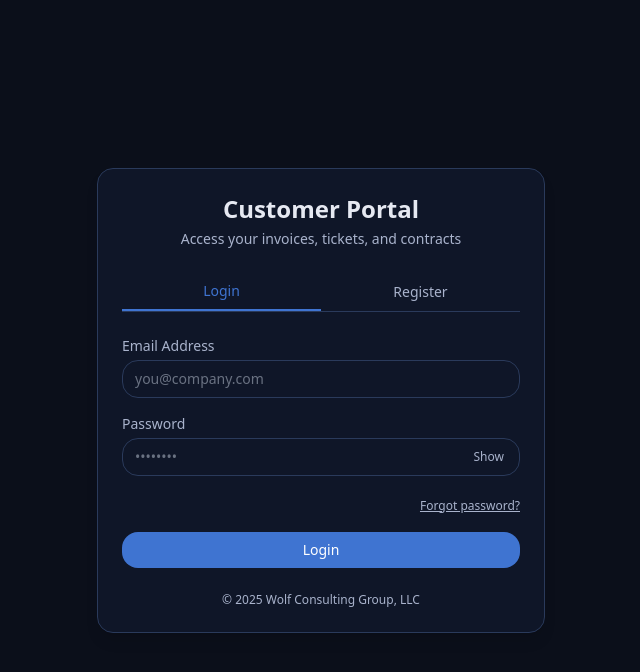
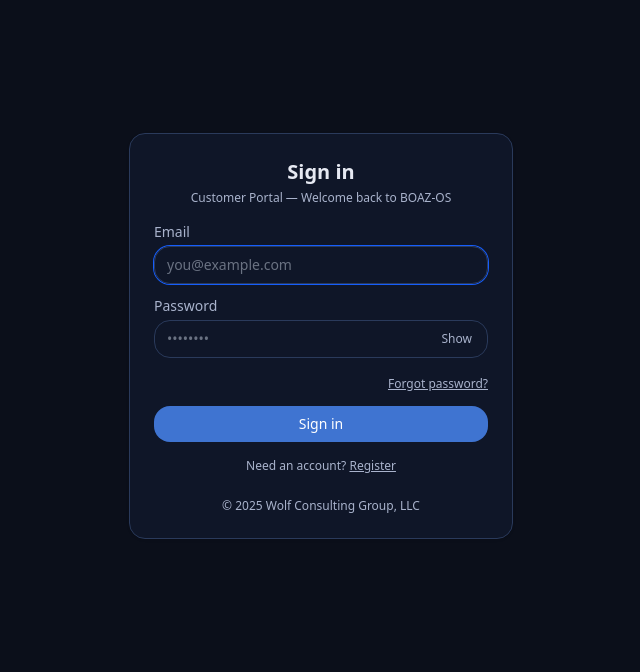
Before and after one commit to WolfCon2023/boaz_v2, a React (Vite) app in the folder apps/web/: page /customer/login in a window 1280 px wide. Shown: the top 672 px of the page, without its empty margins (319-959 px from the left). Built offline with nearby package versions, Linux system fonts and the light colour scheme.

Commit message:
Updated: Customer Portal sign-in now matches the internal sign-in design

```diff
--- a/apps/web/src/pages/CustomerPortalLogin.tsx
+++ b/apps/web/src/pages/CustomerPortalLogin.tsx
@@ -18,6 +18,7 @@ export default function CustomerPortalLogin() {
   const [loading, setLoading] = React.useState(false)
   const [mounted, setMounted] = React.useState(false)
   const [showPwd, setShowPwd] = React.useState(false)
+  const [capsOn, setCapsOn] = React.useState(false)
 
   // Login form
   const [loginEmail, setLoginEmail] = React.useState('')
@@ -40,6 +41,14 @@ export default function CustomerPortalLogin() {
     const id = requestAnimationFrame(() => setMounted(true))
     return () => cancelAnimationFrame(id)
   }, [])
+
+  React.useEffect(() => {
+    try {
+      if (mode === 'login') (document.getElementById('customer-login-email') as HTMLInputElement | null)?.focus()
+      if (mode === 'register') (document.getElementById('customer-register-name') as HTMLInputElement | null)?.focus()
+      if (mode === 'forgot') (document.getElementById('customer-forgot-email') as HTMLInputElement | null)?.focus()
+    } catch {}
+  }, [mode])
 
   async function handleLogin(e: React.FormEvent) {
     e.preventDefault()
@@ -131,8 +140,8 @@ export default function CustomerPortalLogin() {
   }
 
   return (
-    <div className="relative overflow-hidden flex min-h-screen items-center justify-center bg-[color:var(--color-bg)]">
-      {/* Animated background - matching BOAZ design */}
+    <div className="relative overflow-hidden flex min-h-[calc(100vh-8rem)] items-center justify-center">
+      {/* Animated background - match internal sign-in */}
       <style>{`
         @keyframes floatX { 0%{transform:translateX(-20%)} 50%{transform:translateX(20%)} 100%{transform:translateX(-20%)} }
         @keyframes floatY { 0%{transform:translateY(-10%)} 50%{transform:translateY(10%)} 100%{transform:translateY(-10%)} }
@@ -143,50 +152,31 @@ export default function CustomerPortalLogin() {
         <div className="absolute top-1/3 -right-20 h-64 w-64 rounded-full blur-3xl" style={{ background: 'radial-gradient(40% 40% at 50% 50%, #a855f755, transparent 70%)', animation: 'floatX 13s ease-in-out infinite' }} />
       </div>
 
-      <div className={`w-[min(90vw,28rem)] rounded-2xl border border-[color:var(--color-border)] bg-[color:var(--color-panel)] p-6 shadow-lg transition-all duration-300 ${mounted ? 'opacity-100 translate-y-0 scale-100' : 'opacity-0 translate-y-3 scale-[0.98]'}`}>
-        {/* Header */}
-        <div className="mb-6 text-center">
-          <div className="mb-1 text-2xl font-semibold text-[color:var(--color-text)]">Customer Portal</div>
-          <div className="text-sm text-[color:var(--color-text-muted)]">Access your invoices, tickets, and contracts</div>
+      <div className={`w-[min(90vw,24rem)] rounded-2xl border border-[color:var(--color-border)] bg-[color:var(--color-panel)] p-6 shadow transition-all duration-300 ${mounted ? 'opacity-100 translate-y-0 scale-100' : 'opacity-0 translate-y-3 scale-[0.98]'}`}>
+        <div className="mb-1 text-center text-xl font-semibold">
+          {mode === 'login' && 'Sign in'}
+          {mode === 'register' && 'Create account'}
+          {mode === 'forgot' && 'Reset password'}
         </div>
-
-        {/* Tabs */}
-        {!regSuccess && !forgotSent && (
-          <div className="mb-6 flex border-b border-[color:var(--color-border)]">
-            <button
-              onClick={() => setMode('login')}
-              className={`flex-1 py-2 text-sm font-medium transition-colors ${
-                mode === 'login'
-                  ? 'border-b-2 border-[color:var(--color-primary-600)] text-[color:var(--color-primary-600)]'
-                  : 'text-[color:var(--color-text-muted)] hover:text-[color:var(--color-text)]'
-              }`}
-            >
-              Login
-            </button>
-            <button
-              onClick={() => setMode('register')}
-              className={`flex-1 py-2 text-sm font-medium transition-colors ${
-                mode === 'register'
-                  ? 'border-b-2 border-[color:var(--color-primary-600)] text-[color:var(--color-primary-600)]'
-                  : 'text-[color:var(--color-text-muted)] hover:text-[color:var(--color-text)]'
-              }`}
-            >
-              Register
-            </button>
-          </div>
-        )}
+        <div className="mb-4 text-center text-xs text-[color:var(--color-text-muted)]">
+          {mode === 'login' && 'Customer Portal — Welcome back to BOAZ‑OS'}
+          {mode === 'register' && 'Customer Portal — Create your access'}
+          {mode === 'forgot' && 'Customer Portal — We’ll email a reset link'}
+        </div>
 
         {/* Login Form */}
         {mode === 'login' && !forgotSent && (
-          <form onSubmit={handleLogin} className="space-y-4">
+          <form onSubmit={handleLogin} className="space-y-3">
             <label className="block text-sm">
-              <span className="mb-1 block text-[color:var(--color-text-muted)]">Email Address</span>
+              <span className="mb-1 block text-[color:var(--color-text-muted)]">Email</span>
               <input
                 type="email"
                 value={loginEmail}
                 onChange={(e) => setLoginEmail(e.target.value)}
                 className="w-full rounded-lg border border-[color:var(--color-border)] bg-transparent px-3 py-2 text-sm text-[color:var(--color-text)]"
-                placeholder="you@company.com"
+                placeholder="you@example.com"
+                id="customer-login-email"
+                autoComplete="email"
                 required
               />
             </label>
@@ -198,8 +188,10 @@ export default function CustomerPortalLogin() {
                   type={showPwd ? 'text' : 'password'}
                   value={loginPassword}
                   onChange={(e) => setLoginPassword(e.target.value)}
-                  className="w-full rounded-lg border border-[color:var(--color-border)] bg-transparent px-3 py-2 pr-16 text-sm text-[color:var(--color-text)]"
+                  className="w-full rounded-lg border border-[color:var(--color-border)] bg-transparent px-3 py-2 pr-10 text-sm text-[color:var(--color-text)]"
                   placeholder="••••••••"
+                  autoComplete="current-password"
+                  onKeyUp={(e) => setCapsOn((e as any).getModifierState && (e as any).getModifierState('CapsLock'))}
                   required
                 />
                 <button
@@ -210,6 +202,7 @@ export default function CustomerPortalLogin() {
                   {showPwd ? 'Hide' : 'Show'}
                 </button>
               </div>
+              {capsOn && <div className="mt-1 text-[11px] text-yellow-300">Caps Lock is on</div>}
             </label>
 
             <div className="text-right">
@@ -227,14 +220,21 @@ export default function CustomerPortalLogin() {
               disabled={loading}
               className="w-full rounded-lg bg-[color:var(--color-primary-600)] px-3 py-2 text-sm text-white hover:bg-[color:var(--color-primary-700)] disabled:opacity-50 transition-colors"
             >
-              {loading ? 'Logging in...' : 'Login'}
+              {loading ? 'Signing in…' : 'Sign in'}
             </button>
+
+            <div className="pt-1 text-center text-xs text-[color:var(--color-text-muted)]">
+              Need an account?{' '}
+              <button type="button" className="underline" onClick={() => { setMode('register'); setForgotSent(false); setRegSuccess(false) }}>
+                Register
+              </button>
+            </div>
           </form>
         )}
 
         {/* Register Form */}
         {mode === 'register' && !regSuccess && (
-          <form onSubmit={handleRegister} className="space-y-4">
+          <form onSubmit={handleRegister} className="space-y-3">
             <label className="block text-sm">
               <span className="mb-1 block text-[color:var(--color-text-muted)]">Full Name *</span>
               <input
@@ -243,6 +243,7 @@ export default function CustomerPortalLogin() {
                 onChange={(e) => setRegName(e.target.value)}
                 className="w-full rounded-lg border border-[color:var(--color-border)] bg-transparent px-3 py-2 text-sm text-[color:var(--color-text)]"
                 placeholder="John Doe"
+                id="customer-register-name"
                 required
               />
             </label>
@@ -266,7 +267,7 @@ export default function CustomerPortalLogin() {
                   type={showPwd ? 'text' : 'password'}
                   value={regPassword}
                   onChange={(e) => setRegPassword(e.target.value)}
-                  className="w-full rounded-lg border border-[color:var(--color-border)] bg-transparent px-3 py-2 pr-16 text-sm text-[color:var(--color-text)]"
+                  className="w-full rounded-lg border border-[color:var(--color-border)] bg-transparent px-3 py-2 pr-10 text-sm text-[color:var(--color-text)]"
                   placeholder="••••••••"
                   minLength={8}
                   required
@@ -299,6 +300,13 @@ export default function CustomerPortalLogin() {
             >
               {loading ? 'Creating Account...' : 'Create Account'}
             </button>
+
+            <div className="pt-1 text-center text-xs text-[color:var(--color-text-muted)]">
+              Already have an account?{' '}
+              <button type="button" className="underline" onClick={() => { setMode('login'); setForgotSent(false); setRegSuccess(false) }}>
+                Sign in
+              </button>
+            </div>
           </form>
         )}
 
@@ -327,7 +335,7 @@ export default function CustomerPortalLogin() {
 
         {/* Forgot Password Form */}
         {mode === 'forgot' && !forgotSent && (
-          <form onSubmit={handleForgotPassword} className="space-y-4">
+          <form onSubmit={handleForgotPassword} className="space-y-3">
             <div className="mb-4 text-sm text-[color:var(--color-text-muted)]">
               Enter your email address and we'll send you a link to reset your password.
             </div>
@@ -340,6 +348,7 @@ export default function CustomerPortalLogin() {
                 onChange={(e) => setForgotEmail(e.target.value)}
                 className="w-full rounded-lg border border-[color:var(--color-border)] bg-transparent px-3 py-2 text-sm text-[color:var(--color-text)]"
                 placeholder="you@company.com"
+                id="customer-forgot-email"
                 required
               />
             </label>
```
